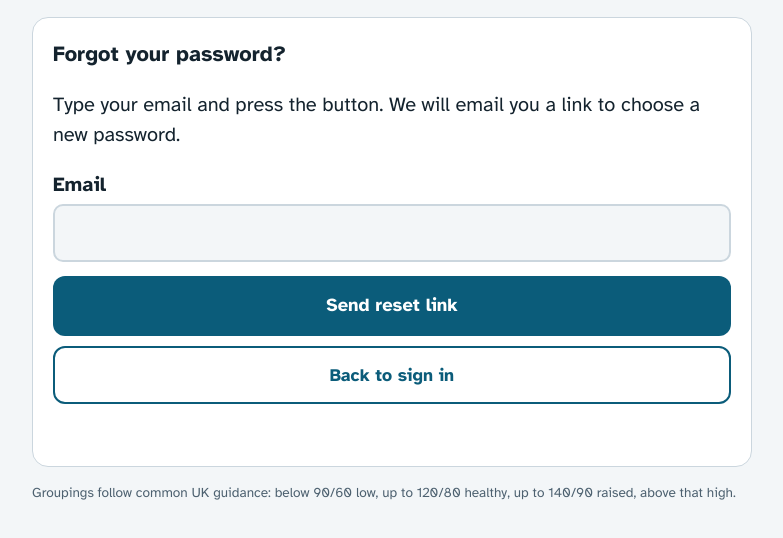
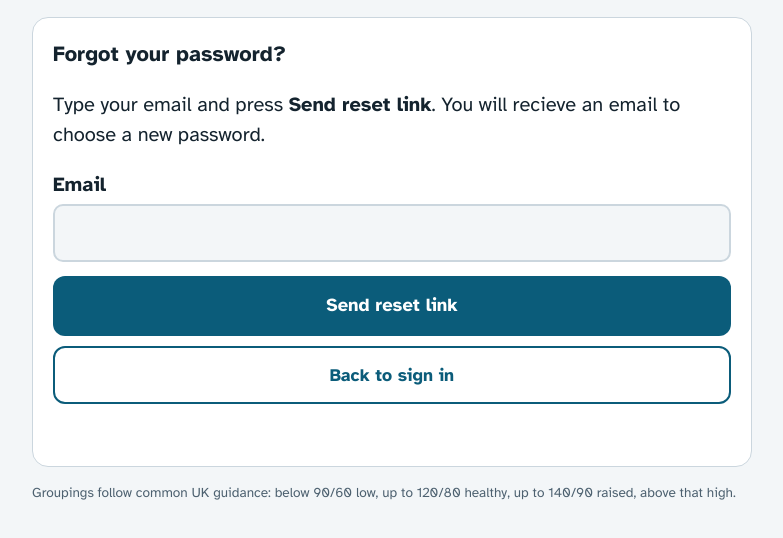
Before and after one commit to sofiagomes0116/bp-diary-server, a plain HTML site: page index.html in a window 1280 px wide. Both pictures are taken after a click on the button "Forgot your password?". Shown: the part 68-606 px from the top of the page, without its empty margins (248-1031 px from the left). Drawn offline with Linux system fonts and the light colour scheme; no server answers.

Commit message:
Revise forgot password prompt for clarity
Updated the text in the forgot password section to clarify the action and outcome.

```diff
--- a/index.html
+++ b/index.html
@@ -178,7 +178,7 @@ button.secondary {
    <!-- FORGOT PASSWORD CARD: asks for an email and sends a reset link -->
   <section class="card" id="forgot" hidden>
     <h2>Forgot your password?</h2>
-    <p>Type your email and press the button. We will email you a link to choose a new password.</p>
+    <p>Type your email and press <b>Send reset link</b>. You will recieve an email to choose a new password.</p>
     <div class="field"><label for="forgot-email">Email</label>
       <input id="forgot-email" type="email" autocomplete="email" inputmode="email"></div>
     <button class="primary" type="button" id="forgot-send">Send reset link</button>
```
